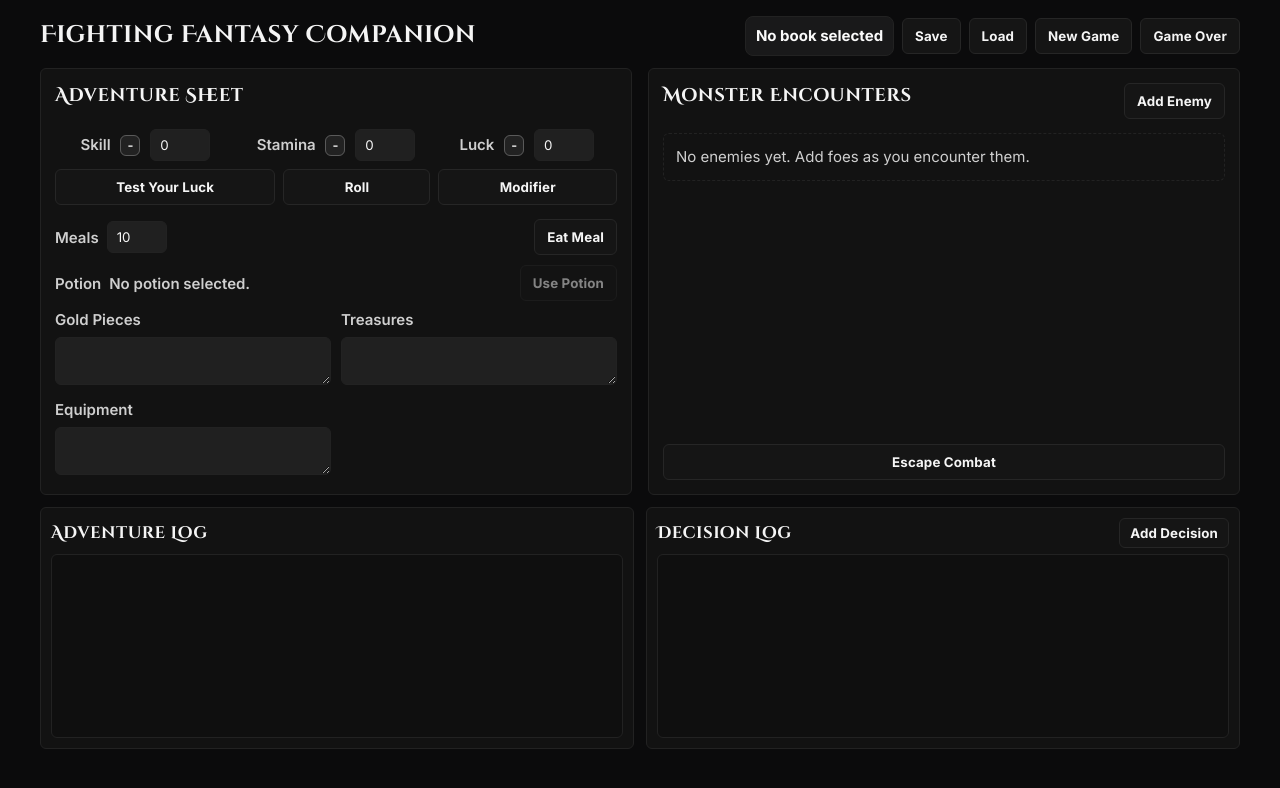
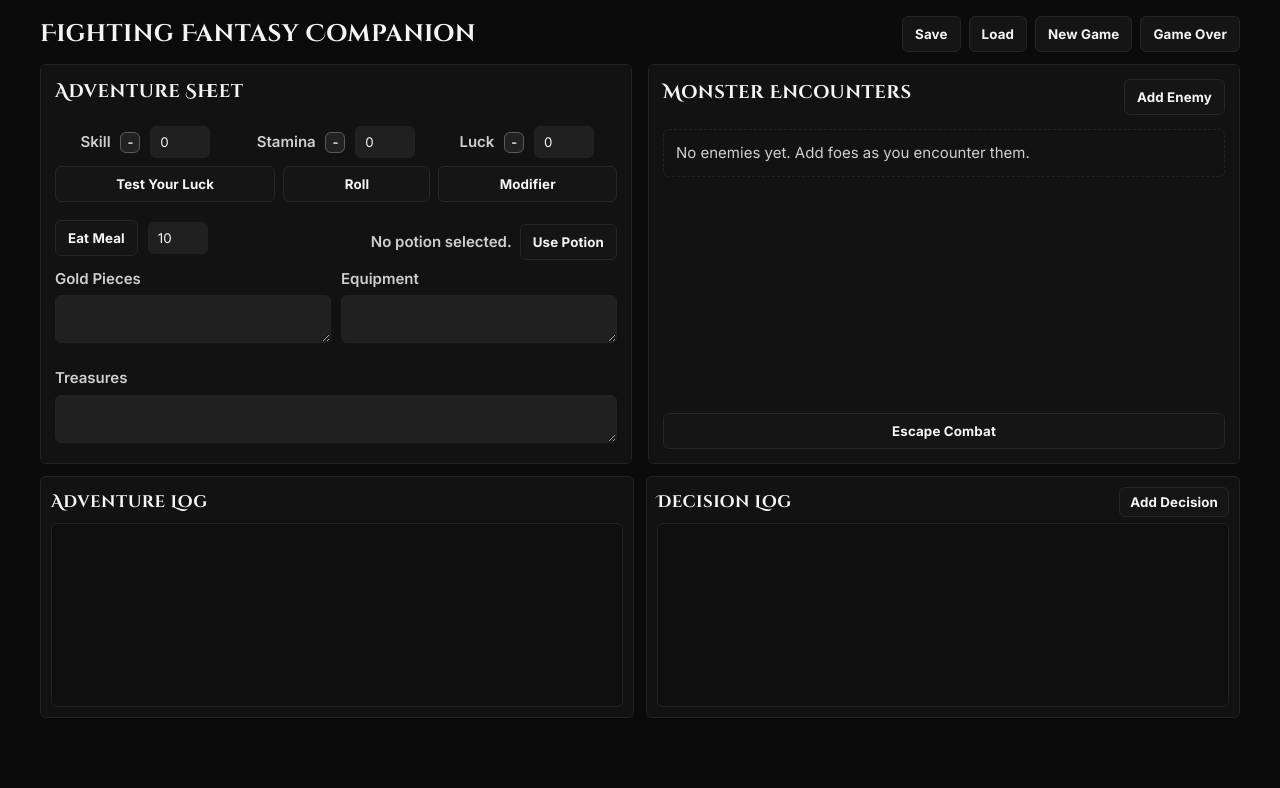
Before and after one commit to emesinternet/fighting-fantasy, a plain HTML site: page index.html in a window 1280 px wide. Drawn offline with Linux system fonts and the light colour scheme.

Commit message:
Rework meal and potion layout

```diff
--- a/app.js
+++ b/app.js
@@ -57,7 +57,6 @@
   const potionStatus = document.getElementById('potionStatus');
   const usePotionButton = document.getElementById('usePotion');
   const playerModifierChip = document.getElementById('playerModifierChip');
-  const currentBookLabel = document.getElementById('currentBookLabel');
 
   // Animation overlay elements for action highlights.
   const animationOverlay = document.getElementById('action-overlay');
@@ -263,16 +262,8 @@
     startingBadges.luck.textContent = formatStat(initialStats.luck);
   };
 
-  const renderCurrentBook = () => {
-    if (!currentBookLabel) {
-      return;
-    }
-    currentBookLabel.textContent = currentBook ? `Book: ${currentBook}` : 'No book selected';
-  };
-
   const setCurrentBook = (bookName) => {
     currentBook = bookName || '';
-    renderCurrentBook();
   };
 
   const getNotesState = () => ({
--- a/index.html
+++ b/index.html
@@ -16,7 +16,6 @@
         <h1>Fighting Fantasy Companion</h1>
       </div>
       <div class="title-actions">
-        <div id="currentBookLabel" class="book-chip" aria-live="polite">No book selected</div>
         <button id="saveGame" class="btn">Save</button>
         <button id="loadGame" class="btn">Load</button>
         <button id="newGame" class="btn btn-positive">New Game</button>
@@ -56,18 +55,23 @@
         <div class="section notes-section">
           <div class="resource-row">
             <div class="row meals-row">
-              <label class="inline-label">Meals <input type="number" id="meals" value="10" min="0" max="999"></label>
-              <button id="eatMeal" class="btn btn-positive align-end">Eat Meal</button>
-            </div>
-            <div class="potion-row">
-              <label class="inline-label">Potion <span id="potionStatus" class="potion-status">No potion selected.</span></label>
-              <button id="usePotion" class="btn btn-positive align-end">Use Potion</button>
+              <div class="meal-controls">
+                <button id="eatMeal" class="btn btn-positive align-end">Eat Meal</button>
+                <label class="visually-hidden" for="meals">Meals remaining</label>
+                <input type="number" id="meals" value="10" min="0" max="999" aria-label="Meals remaining">
+              </div>
+              <div class="potion-controls">
+                <span id="potionStatus" class="potion-status" aria-live="polite">No potion selected.</span>
+                <button id="usePotion" class="btn btn-positive align-end">Use Potion</button>
+              </div>
             </div>
           </div>
           <div class="notes-grid">
-            <label>Gold Pieces <textarea id="gold"></textarea></label>
-            <label>Treasures <textarea id="treasure"></textarea></label>
-            <label>Equipment <textarea id="equipment"></textarea></label>
+            <div class="notes-columns">
+              <label>Gold Pieces <textarea id="gold"></textarea></label>
+              <label>Equipment <textarea id="equipment"></textarea></label>
+            </div>
+            <label class="notes-full">Treasures <textarea id="treasure"></textarea></label>
           </div>
         </div>
       </section>
--- a/styles.css
+++ b/styles.css
@@ -86,18 +86,6 @@
   gap: 8px;
   flex-wrap: wrap;
   justify-content: flex-end;
-}
-
-.book-chip {
-  display: inline-flex;
-  align-items: center;
-  gap: 6px;
-  padding: 8px 10px;
-  border-radius: 8px;
-  border: 1px solid var(--panel-border);
-  background: rgba(255, 255, 255, 0.06);
-  color: var(--accent-strong);
-  font-weight: 700;
 }
 
 .layout {
@@ -217,21 +205,14 @@
 }
 
 .resource-row {
-  display: grid;
-  grid-template-columns: repeat(auto-fit, minmax(280px, 1fr));
+  display: flex;
+  flex-direction: column;
   gap: 10px;
-  align-items: stretch;
   margin-top: 8px;
 }
 
-.resource-row .row,
-.resource-row .potion-row {
+.resource-row .row {
   margin-top: 0;
-}
-
-.meals-row,
-.potion-row {
-  width: 100%;
 }
 
 .justify-center {
@@ -256,12 +237,26 @@
   margin: 0;
 }
 
-.potion-row {
-  display: flex;
+
+/* Utility to keep accessible labels available while hiding them visually. */
+.visually-hidden {
+  position: absolute;
+  width: 1px;
+  height: 1px;
+  padding: 0;
+  margin: -1px;
+  overflow: hidden;
+  clip: rect(0, 0, 0, 0);
+  white-space: nowrap;
+  border: 0;
+}
+
+.potion-controls,
+.meal-controls {
+  display: inline-flex;
   align-items: center;
   gap: 10px;
   flex-wrap: wrap;
-  justify-content: space-between;
 }
 
 button {
@@ -664,33 +659,36 @@
   margin-top: 0;
 }
 
-.potion-row {
-  display: flex;
-  align-items: center;
+
+.potion-controls {
   gap: 8px;
   margin-top: 8px;
-  flex-wrap: wrap;
-}
-
-.potion-row .inline-label {
-  color: var(--muted);
-  font-weight: 600;
+  justify-content: flex-end;
 }
 
 /* Keep note fields compact without sacrificing readability. */
 .notes-grid {
+  display: flex;
+  flex-direction: column;
+  gap: 10px;
+}
+
+.notes-columns {
   display: grid;
-  grid-template-columns: repeat(2, minmax(0, 1fr));
-  column-gap: 10px;
-  row-gap: 0px;
+  grid-template-columns: repeat(auto-fit, minmax(0, 1fr));
+  gap: 10px;
+}
+
+.notes-full textarea {
+  width: 100%;
 }
 
 @media (max-width: 720px) {
-  .notes-grid {
+  .notes-columns {
     grid-template-columns: 1fr;
   }
 }
-.potion-row button {
+.potion-controls button {
   align-self: center;
 }
 
```
